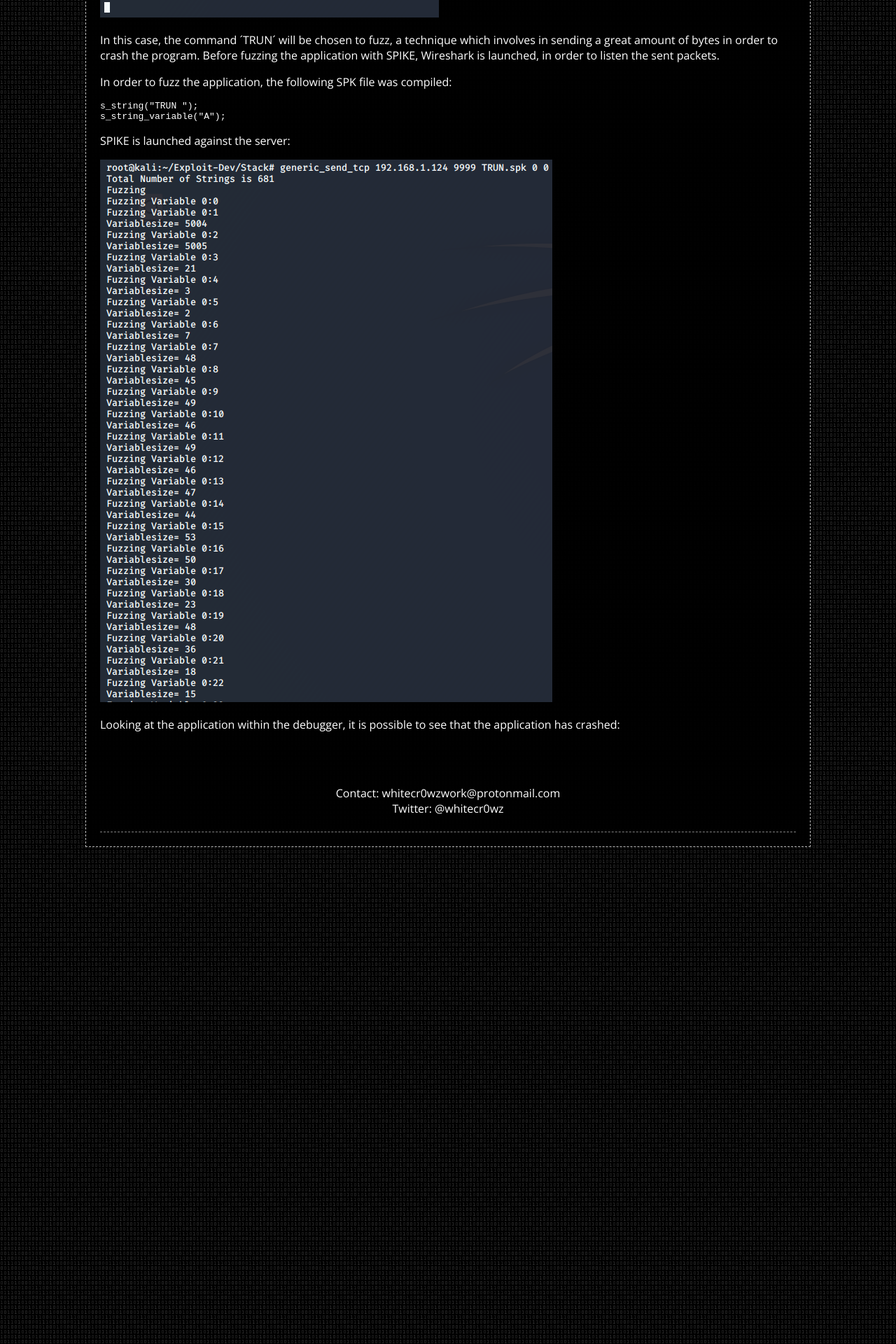
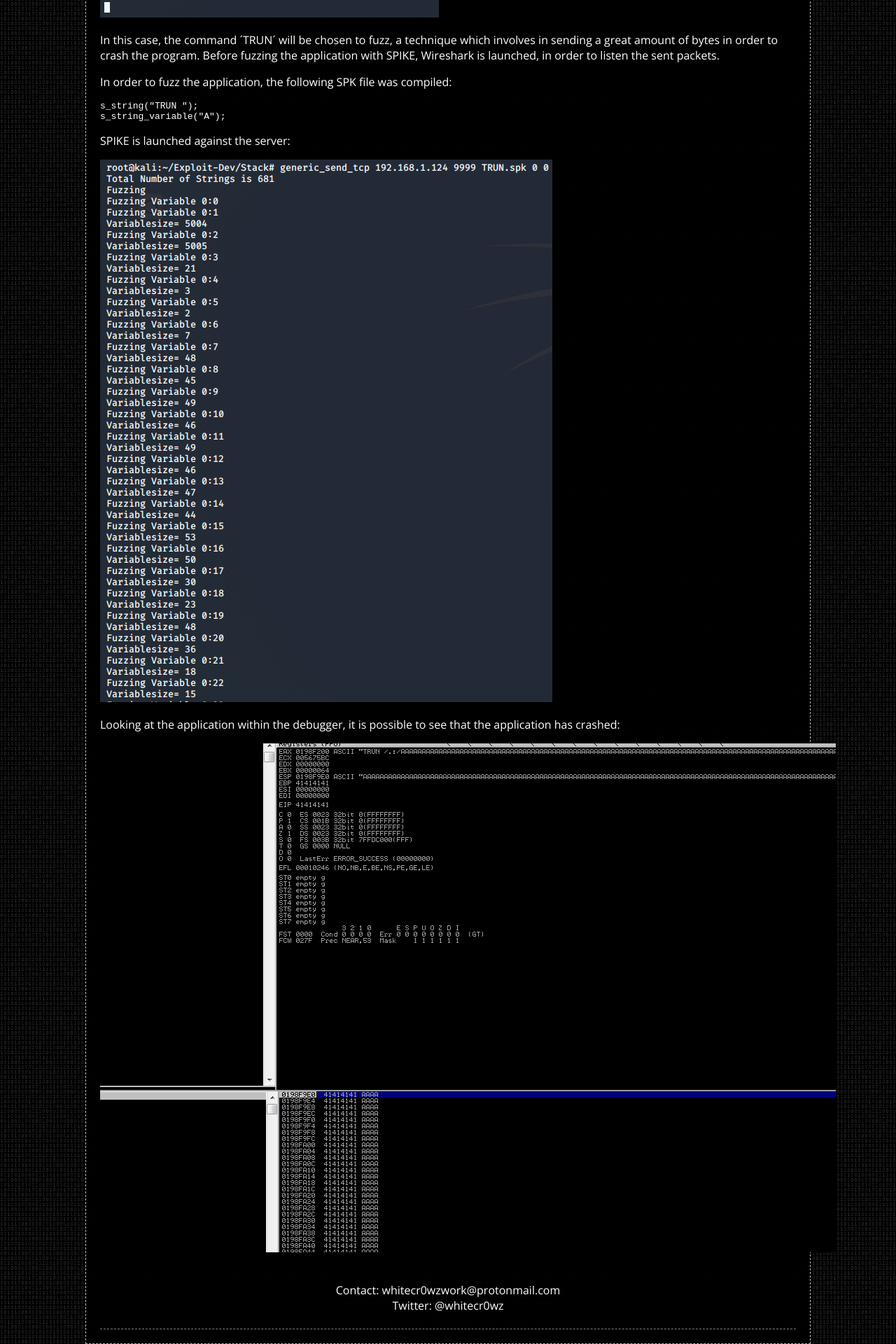
Before and after one commit to whitecr0wz/whitecr0wz.github.io, a Jekyll site: the page built from _posts/posts/2020-03-08-Exploiting-Stack-Overflows-In-Windows.md, in a window 1280 px wide. Shown: the part 2203-4123 px from the top of the page at 70% size. Built offline with Jekyll 4.4.1, drawn with Linux system fonts in a browser that asks for light colours.

Commit message:
Update 2020-03-08-Exploiting-Stack-Overflows-In-Windows.md

```diff
--- a/_posts/posts/2020-03-08-Exploiting-Stack-Overflows-In-Windows.md
+++ b/_posts/posts/2020-03-08-Exploiting-Stack-Overflows-In-Windows.md
@@ -81,4 +81,4 @@ SPIKE is launched against the server:
 
 Looking at the application within the debugger, it is possible to see that the application has crashed:
 
-![](/assets/img/Stack/4.png)
+![](/assets/img/Stack/crashed.png)
```
